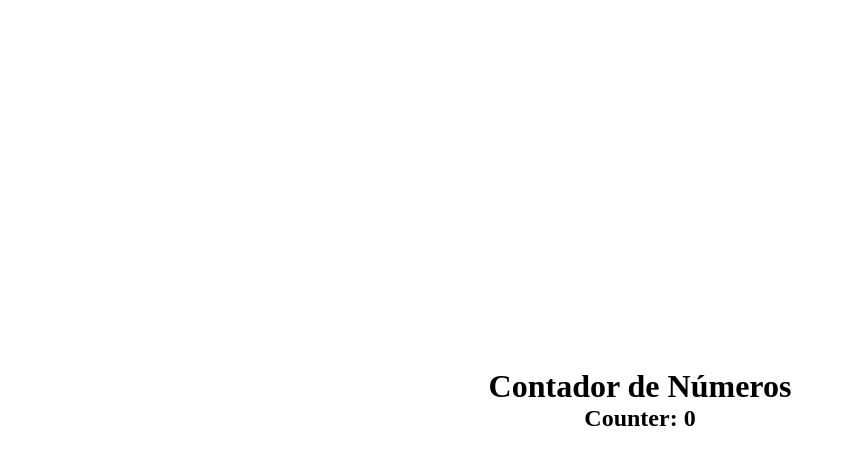
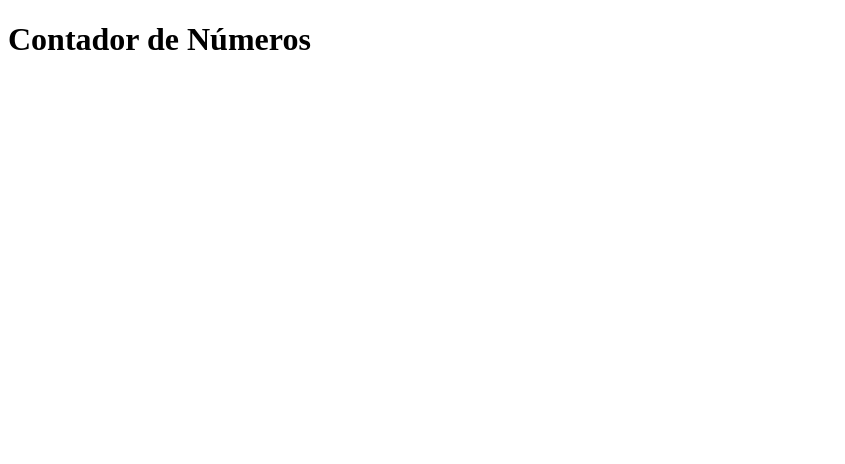
Before and after one commit to evssousa/projeto-coletivo-2ds-contador-de-numeros, a React (Vite) app: page / in a window 1280 px wide. Shown: the top 464 px of the page, without its empty margins (0-845 px from the left). Built offline with nearby package versions, Linux system fonts and the light colour scheme.

Commit message:
Revert "Projeto Finalizado!"

```diff
--- a/src/App.jsx
+++ b/src/App.jsx
@@ -1,10 +1,7 @@
-import Counter from "./components/Counter"
-
 export default function App() {
   return (
-    <div className="container">
+    <div>
       <h1>Contador de Números</h1>
-      <Counter/>
     </div>
   )
 }
--- a/src/components/Counter/index.jsx
+++ /dev/null
@@ -1,13 +0,0 @@
-import React, { useState } from 'react';
-
-export default function Counter(){
-    const [count, setCount] = useState(0);
-
-  return (
-    <div>
-      <h2>Counter: {count}</h2>
-
-
-    </div>
-  )
-}
--- a/src/index.css
+++ /dev/null
@@ -1,14 +0,0 @@
-*{
-    margin: 0;
-    padding: 0;
-    box-sizing: border-box;
-}
-/* Tentei dar uma ajudada Itamar */
-.container{
-    display: flex;
-    justify-content: center;
-    align-items: center;
-    flex-direction: column;
-    width: 100vw;
-    height: 100vh;
-}
--- a/src/main.jsx
+++ b/src/main.jsx
@@ -1,7 +1,6 @@
 import { StrictMode } from 'react'
 import { createRoot } from 'react-dom/client'
 import App from './App.jsx'
-import 'index.css'
 
 createRoot(document.getElementById('root')).render(
   <StrictMode>
```
